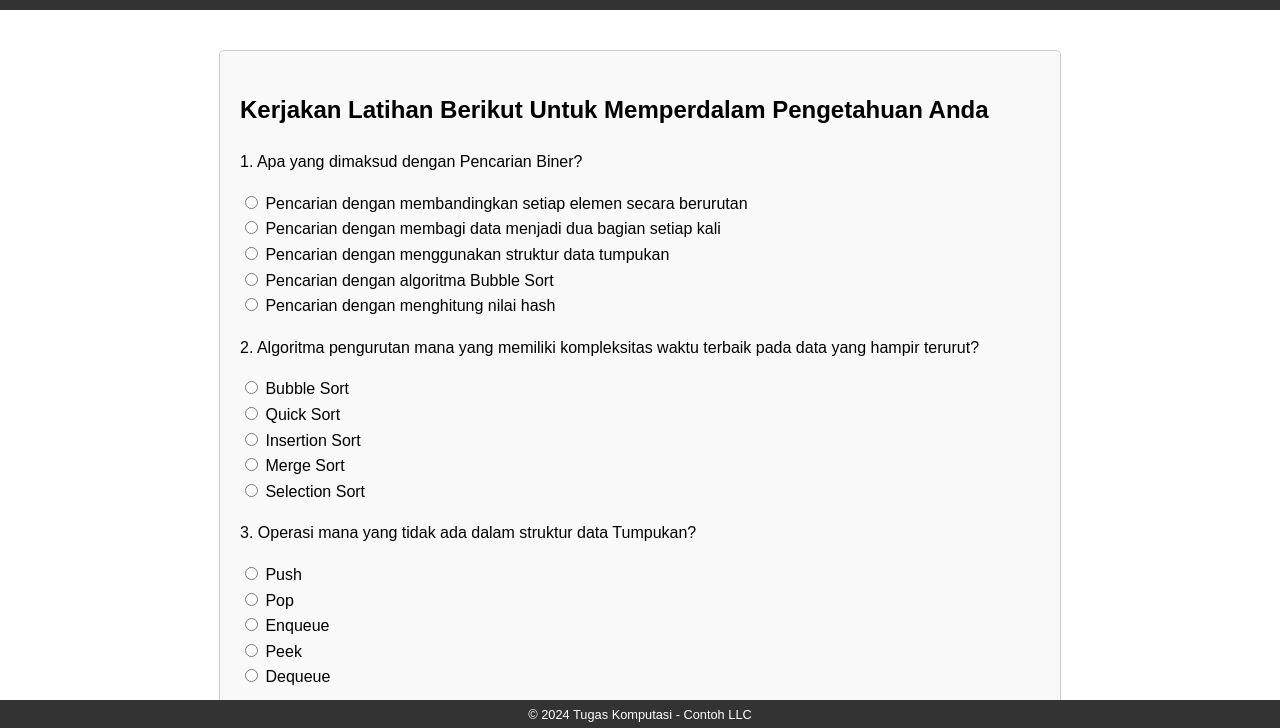
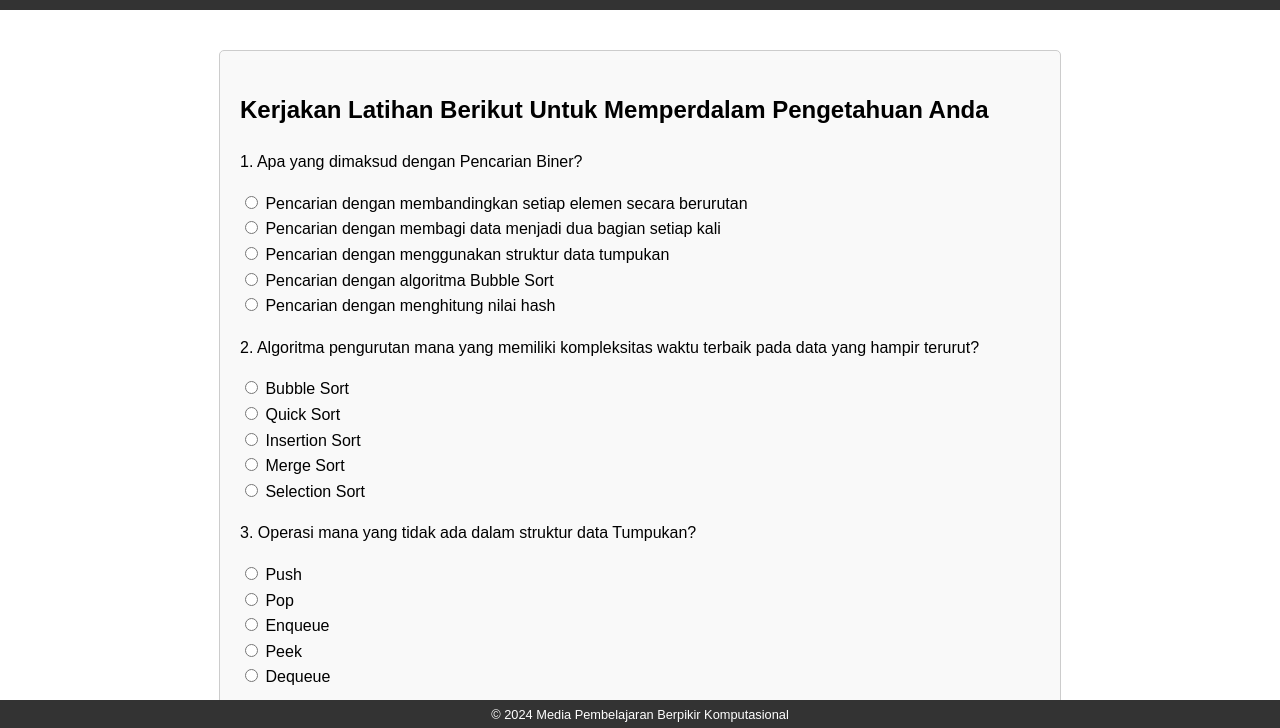
Before and after one commit to Sabrinaaa1105/Media-Pembelajaran, a plain HTML site: page latihan.html in a window 1280 px wide. Shown: the part 70-798 px from the top of the page. Drawn offline with Linux system fonts and the light colour scheme.

Commit message:
latihan.html

```diff
--- a/latihan.html
+++ b/latihan.html
@@ -214,7 +214,7 @@
         </form>
     </main>
     <footer>
-        <p>&copy; 2024 Tugas Komputasi - Contoh LLC</p>
+        <p>&copy; 2024 Media Pembelajaran Berpikir Komputasional</p>
     </footer>
     <script>
         function submitQuiz() {
```
